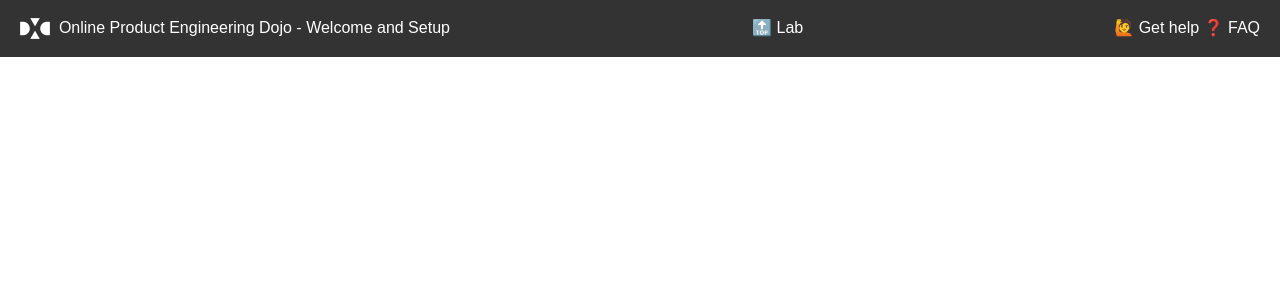
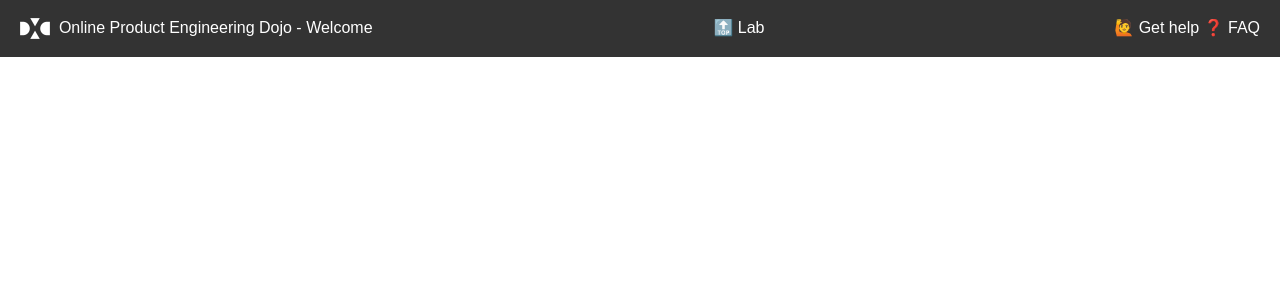
Before and after one commit to dxc-technology/about-pe-dojo, a Jekyll site: the page built from _posts/modules/2021-03-31-pe-welcome.md, in a window 1280 px wide. Shown: the top 300 px of the page. Built offline with Jekyll 4.4.1, drawn with Linux system fonts in a browser that asks for light colours; a script that is not in the unit is left out; part of the change alters nothing that is shown.

```diff
--- a/_config.yml
+++ b/_config.yml
@@ -1,9 +1,9 @@
 # Site wide configuration
 
 title: Online Product Engineering Dojo
-katacoda_account: thalpin2
+katacoda_account: online-pe-dojo
 katacoda_course: online-pe-dojo
-description: Interactive training for Product Engineering
+description: Interactive training on Product Engineering
 logo: # 120x120 px default image used for Twitter summary card
 teaser: # 400x250 px default teaser image used in image archive grid
 locale: en
--- a/_posts/modules/2021-03-31-pe-welcome.md
+++ b/_posts/modules/2021-03-31-pe-welcome.md
@@ -1,6 +1,6 @@
 ---
 layout: katacoda-fs
-title: "Welcome and Setup"
+title: "Welcome"
 categories: katacoda
 excerpt: "Overview of the Online Product Engineering Dojo: the back story, our cast & the opportunity."
 tags: [online-pe-dojo]
```
